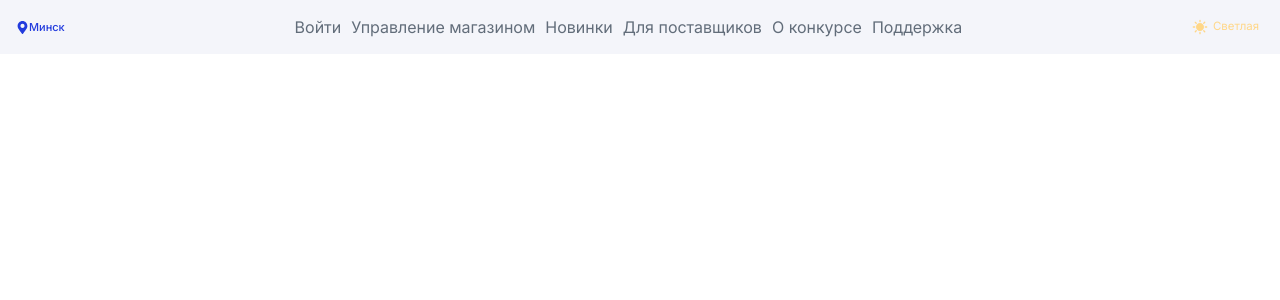
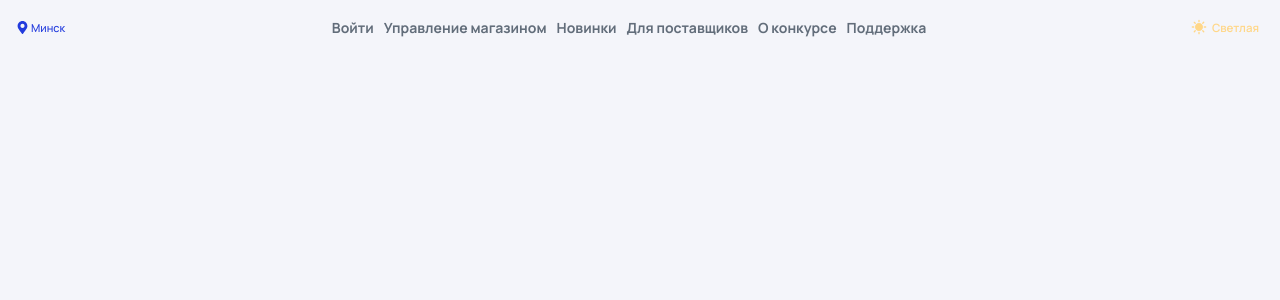
Before and after one commit to BaskovSlava/Shop, a React (Create React App) app: page / in a window 1280 px wide. Shown: the top 300 px of the page. Built offline with nearby package versions, Linux system fonts and the light colour scheme.

Commit message:
add header and not founded block

```diff
--- a/public/index.html
+++ b/public/index.html
@@ -1,17 +1,20 @@
 <!DOCTYPE html>
 <html lang="en">
+
 <head>
   <meta charset="utf-8" />
   <meta name="viewport" content="width=device-width, initial-scale=1" />
   <meta name="theme-color" content="#000000" />
-    <meta name="description" content="Web site created using create-react-app"/>
+  <meta name="description" content="Web site created using create-react-app" />
   <link rel="preconnect" href="https://fonts.googleapis.com">
   <link rel="preconnect" href="https://fonts.gstatic.com" crossorigin>
-<link href="https://fonts.googleapis.com/css2?family=Inter:wght@100..900&display=swap" rel="stylesheet">
+  <link href="https://fonts.googleapis.com/css2?family=Manrope:wght@200..800&display=swap" rel="stylesheet">
   <title>React App</title>
 </head>
+
 <body>
   <noscript>You need to enable JavaScript to run this app.</noscript>
   <div id="root"></div>
 </body>
+
 </html>
--- a/src/App.js
+++ b/src/App.js
@@ -1,14 +1,18 @@
 import { Route, Routes } from 'react-router-dom';
+import NotFoundedBlock from './components/NotFoundedBlock';
 
 import Home from './pages/Home';
+import Header from './components/Header';
 
 import './sass/app.scss';
 
 function App() {
   return (
     <div>
+      <Header></Header>
       <Routes>
         <Route path='/' element={<Home />} />
+        <Route path='*' element={<NotFoundedBlock/>}/>
       </Routes>
     </div>
   );
--- a/src/components/Header/header.module.scss
+++ b/src/components/Header/header.module.scss
@@ -8,41 +8,55 @@
   align-items: center;
   justify-content: space-between;
   padding: 10px 16px;
-  @media screen and (max-width: 390px) {
+  @media screen and (min-width: $large-small-container) {
+    padding: 16px 250px;
+  }
+  @media screen and (max-width: $medium-small-container) {
     display: none;
   }
   .location {
     display: flex;
     align-items: center;
-    span {
+    &_city {
+      padding: 2px;
       color: $blue-fonts-color;
       font-weight: 500;
       font-size: 11px;
     }
 
-    .map_icon {
+    &_map_icon {
       color: $blue-fonts-color;
       font-size: 13px;
     }
   }
 
-  .pages {
+  .nav {
     display: flex;
 
-    p {
+    &_element {
       display: block;
       color: $header-fonts-color;
       padding: 5px;
+      font-size: 14px;
+      font-weight: 700;
+      &:hover {
+        color: $blue-fonts-color;
+      }
+      &:active {
+        color: $header-fonts-color;
+      }
+
     }
   }
   .theme {
     display: flex;
     align-items: center;
 
-    .sun_icon {
+    &_sun_icon {
       color: $sun-color;
     }
-    span {
+    &_color {
+      padding: 2px;
       color: $sun-color;
       font-size: 11.44px;
       padding: 5px;
--- a/src/components/Header/index.jsx
+++ b/src/components/Header/index.jsx
@@ -1,29 +1,30 @@
 import { Link } from 'react-router-dom';
 
 import styles from './header.module.scss';
+
 import { FaMapMarkerAlt } from "react-icons/fa";
 import { MdSunny } from "react-icons/md";
 
 const Header = () => {
   return (
-    <div className={styles.container}>
+    <header className={styles.container}>
       <div className={styles.location}>
-        <FaMapMarkerAlt className={styles.map_icon}/>
-        <span>Минск</span>
+        <FaMapMarkerAlt className={styles.location_map_icon}/>
+        <span className={styles.location_city}>Минск</span>
       </div>
-      <div className={styles.pages}>
-        <Link to='/signin'><p>Войти</p></Link>
-        <Link to='manage'><p>Управление магазином</p></Link>
-        <Link to='novetly'><p>Новинки</p></Link>
-        <Link to='supliers'><p>Для поставщиков</p></Link>
-        <Link to='contest'><p>О конкурсе</p></Link>
-        <Link to='support'><p>Поддержка</p></Link>
+      <nav className={styles.nav}>
+        <Link to='/signin'><p className={styles.nav_element}>Войти</p></Link>
+        <Link to='/manage'><p className={styles.nav_element}>Управление магазином</p></Link>
+        <Link to='/novetly'><p className={styles.nav_element}>Новинки</p></Link>
+        <Link to='/supliers'><p className={styles.nav_element}>Для поставщиков</p></Link>
+        <Link to='/contest'><p className={styles.nav_element}>О конкурсе</p></Link>
+        <Link to='/support'><p className={styles.nav_element}>Поддержка</p></Link>
+      </nav>
+      <div className={styles.theme}>
+        <MdSunny className={styles.theme_sun_icon}/>
+        <span className={styles.theme_color}>Светлая</span>
       </div>
-      <div className={styles.theme}>
-        <MdSunny className={styles.sun_icon}/>
-        <span>Светлая</span>
-      </div>
-    </div>
+    </header>
   )
 }
 
--- /dev/null
+++ b/src/components/NotFoundedBlock/NotFoundedBlobk.module.scss
@@ -0,0 +1,42 @@
+@import '../../sass/components/variabals.scss';
+
+.container {
+  display: flex;
+  flex-direction: column;
+  justify-content: center;
+  align-items: center;
+  color: $main-fonts-color;
+  font-size: 24px;
+  font-weight: 700;
+
+  @media screen and (max-width: $medium-small-container) {
+    font-size: 15px;
+  }
+
+  @media screen and (min-width: $medium-container) {
+    padding: 2% 15%;
+  }
+
+  .error_image {
+    display: block;
+    margin: 0 auto;
+    width: 100%;
+  }
+
+  .error_text {
+    &_return {
+      color: $blue-fonts-color;
+      text-decoration: underline;
+      font-weight: 700;
+
+      &:hover {
+        color: $blue-fonts-color;
+      }
+
+      &:active {
+        color: $header-fonts-color;
+      }
+
+    }
+  }
+}
--- /dev/null
+++ b/src/components/NotFoundedBlock/index.jsx
@@ -0,0 +1,16 @@
+import { Link } from 'react-router-dom';
+
+import error from '../../assets/img/404.png';
+
+import styles from './NotFoundedBlobk.module.scss';
+
+const NotFoundedBlock = () => {
+  return (
+    <div className={styles.container}>
+      <img className={styles.error_image} alt="not founded" src={error}/>
+      <p className={styles.error_text}>Страница не найдена, <Link to='/' className={styles.error_text_return}>вернуться на главную?</Link></p>
+    </div>
+  )
+}
+
+export default NotFoundedBlock;
--- a/src/pages/Home.jsx
+++ b/src/pages/Home.jsx
@@ -1,9 +1,6 @@
-import Header from "../components/Header";
-
 const Home = () => {
   return (
     <>
-      <Header />
     </>
   )
 }
--- a/src/sass/app.scss
+++ b/src/sass/app.scss
@@ -1,3 +1,5 @@
+@import './components/variabals.scss';
+
 * {
   margin: 0;
   padding: 0;
@@ -6,7 +8,9 @@
   font: inherit;
   vertical-align: baseline;
   box-sizing: border-box;
-  font-family: Inter;
+  font-family: Manrope;
+  font-weight: 600;
+  line-height: 17px;
 }
 
 /* HTML5 display-role reset for older browsers */
@@ -64,3 +68,7 @@ a {
   text-decoration: none;
   color: #666;
 }
+
+html {
+  background: $bg-color;
+}
--- a/src/sass/components/variabals.scss
+++ b/src/sass/components/variabals.scss
@@ -20,6 +20,6 @@ $name-of-products-fonts-color: #252525;
 //size
 $small-container: 390px;
 $medium-small-container: 768px;
-$medium-container: 1.024px;
-$large-small-container: 1.440px;
+$medium-container: 1024px;
+$large-small-container: 1440px;
 $large-medium-container: 1920px;
```
Also changed, not shown: src/assets/img/404.png (added). Lines whose indentation alone changed are shown as unchanged.
